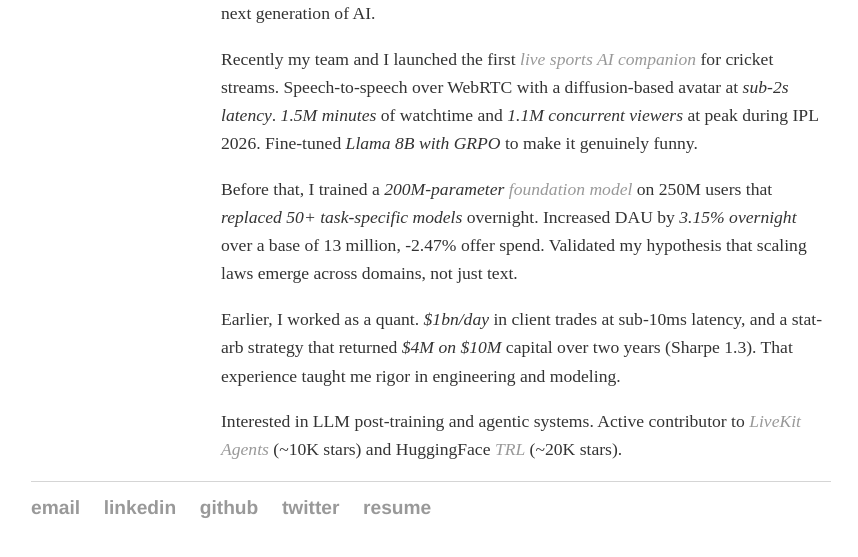
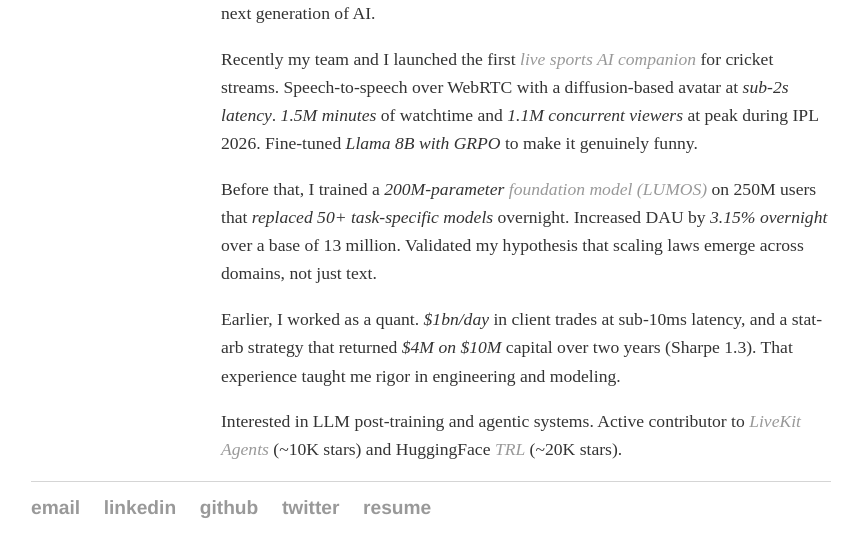
Before and after one commit to dhruvnigam93/dhruvnigam93.github.io, a Jekyll site: the page built from index.html, in a window 1280 px wide, cut to the strip 268-825 px from the top of the page. Shown: the whole strip, without its empty margins (209-1067 px from the left). Built offline with Jekyll 4.4.1, drawn with Linux system fonts in a browser that asks for light colours.

Commit message:
add LUMOS name to foundation model, remove offer spend detail

```diff
--- a/index.html
+++ b/index.html
@@ -13,9 +13,9 @@
 			for cricket streams. Speech-to-speech over WebRTC with a diffusion-based avatar at <em>sub-2s latency</em>.
 			<em>1.5M minutes</em> of watchtime and <em>1.1M concurrent viewers</em> at peak during IPL 2026.
 			Fine-tuned <em>Llama 8B with GRPO</em> to make it genuinely funny.</p>
-		<p>Before that, I trained a <em>200M-parameter</em> <a href="https://arxiv.org/abs/2512.08957"><em>foundation model</em></a>
+		<p>Before that, I trained a <em>200M-parameter</em> <a href="https://arxiv.org/abs/2512.08957"><em>foundation model (LUMOS)</em></a>
 			on 250M users that <em>replaced 50+ task-specific models</em> overnight.
-			Increased DAU by <em>3.15% overnight</em> over a base of 13 million, -2.47% offer spend.
+			Increased DAU by <em>3.15% overnight</em> over a base of 13 million.
 			Validated my hypothesis that scaling laws emerge across domains, not just text.</p>
 		<p>Earlier, I worked as a quant. <em>$1bn/day</em> in client trades at sub-10ms latency,
 			and a stat-arb strategy that returned <em>$4M on $10M</em> capital over two years (Sharpe 1.3).
```
